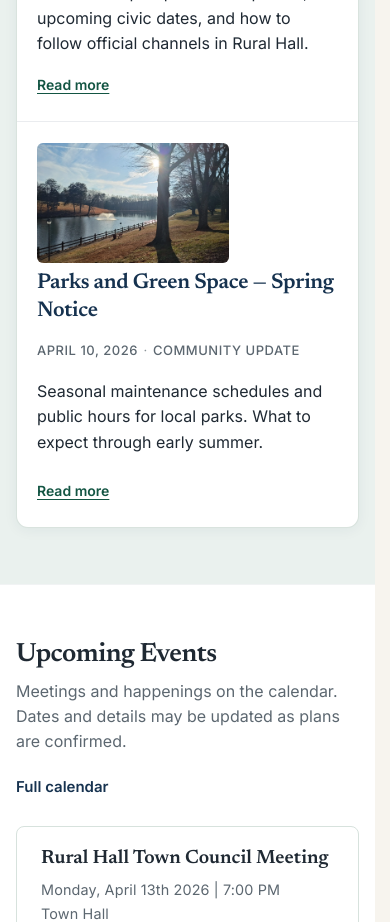
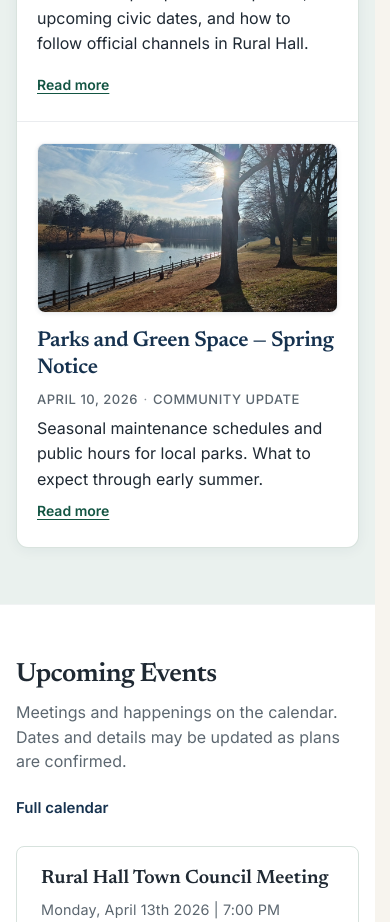
Before and after one commit to whittenluke/ruralhallalliance, a Next.js app: page / in a window 390 px wide. Shown: the part 1860-2782 px from the top of the page. Built offline with nearby package versions, Linux system fonts and the light colour scheme.

Commit message:
made images visible on news page

```diff
--- a/app/globals.css
+++ b/app/globals.css
@@ -802,6 +802,15 @@ p {
   max-width: 58ch;
 }
 
+/* Flex column beside thumb uses gap; reset home-specific margins */
+.home-section--alt .home-elevated-list .news-preview--has-thumb .news-preview-title,
+.home-section--alt .home-elevated-list .news-preview--has-thumb .news-preview-meta,
+.home-section--alt .home-elevated-list .news-preview--has-thumb .news-preview-summary,
+.home-section--alt .home-elevated-list .news-preview--has-thumb .news-preview-cta {
+  margin-bottom: 0;
+  margin-top: 0;
+}
+
 @media (hover: none) {
   .home-section--alt .home-elevated-list .news-archive-row:hover .news-preview {
     background: transparent;
@@ -1193,21 +1202,32 @@ button[type="submit"]:disabled {
   }
 }
 
+/* Invisible wrapper so text stack stays one grid column when an image is present */
+.news-preview-content:not(.news-preview-content--beside-thumb) {
+  display: contents;
+}
+
 .news-preview--has-thumb {
   display: grid;
-  grid-template-columns: minmax(6.25rem, 9rem) 1fr;
-  column-gap: 1.15rem;
-  row-gap: 0.45rem;
+  grid-template-columns: clamp(6.75rem, 24vw, 10.75rem) minmax(0, 1fr);
+  column-gap: 1.25rem;
+  align-items: start;
 }
 
 .news-preview--has-thumb .news-preview-thumb-link {
   grid-column: 1;
-  grid-row: 1 / -1;
-  align-self: start;
+  grid-row: 1;
   display: block;
-  border-radius: 6px;
+  border-radius: 8px;
   overflow: hidden;
   line-height: 0;
+  box-shadow: 0 1px 4px rgba(22, 50, 79, 0.08);
+  border: 1px solid rgba(22, 50, 79, 0.08);
+}
+
+.news-preview--has-thumb .news-preview-thumb-link:focus-visible {
+  outline: 2px solid var(--color-green);
+  outline-offset: 3px;
 }
 
 .news-preview--has-thumb .news-preview-thumb {
@@ -1217,29 +1237,48 @@ button[type="submit"]:disabled {
   vertical-align: middle;
 }
 
+.news-preview-content--beside-thumb {
+  grid-column: 2;
+  grid-row: 1;
+  display: flex;
+  flex-direction: column;
+  align-items: stretch;
+  gap: 0.4rem;
+  min-width: 0;
+}
+
 .news-preview--has-thumb .news-preview-title,
 .news-preview--has-thumb .news-preview-meta,
 .news-preview--has-thumb .news-preview-summary,
 .news-preview--has-thumb .news-preview-cta {
-  grid-column: 2;
+  margin: 0;
 }
 
-@media (max-width: 480px) {
+.news-preview--has-thumb .news-preview-summary {
+  line-height: 1.58;
+}
+
+@media (max-width: 540px) {
   .news-preview--has-thumb {
     grid-template-columns: 1fr;
+    row-gap: 0.9rem;
   }
 
   .news-preview--has-thumb .news-preview-thumb-link {
     grid-column: 1;
     grid-row: auto;
-    max-width: 12rem;
+    width: 100%;
+    max-width: none;
   }
 
-  .news-preview--has-thumb .news-preview-title,
-  .news-preview--has-thumb .news-preview-meta,
-  .news-preview--has-thumb .news-preview-summary,
-  .news-preview--has-thumb .news-preview-cta {
+  .news-preview--has-thumb .news-preview-thumb {
+    aspect-ratio: 16 / 9;
+    max-height: 13rem;
+  }
+
+  .news-preview-content--beside-thumb {
     grid-column: 1;
+    grid-row: auto;
   }
 }
 
--- a/components/home-latest-updates.tsx
+++ b/components/home-latest-updates.tsx
@@ -48,6 +48,13 @@ export function HomeLatestUpdates() {
                         />
                       </Link>
                     ) : null}
+                    <div
+                      className={
+                        e.featured_image
+                          ? "news-preview-content news-preview-content--beside-thumb"
+                          : "news-preview-content"
+                      }
+                    >
                       <h3 className="news-preview-title">
                         <Link href={href}>{e.title}</Link>
                       </h3>
@@ -79,6 +86,7 @@ export function HomeLatestUpdates() {
                           <span className="visually-hidden">: {e.title}</span>
                         </Link>
                       </p>
+                    </div>
                   </article>
                 </li>
               );
```
Also changed, not shown: app/news/page.tsx (+8 -0 lines). Lines whose indentation alone changed are shown as unchanged.
